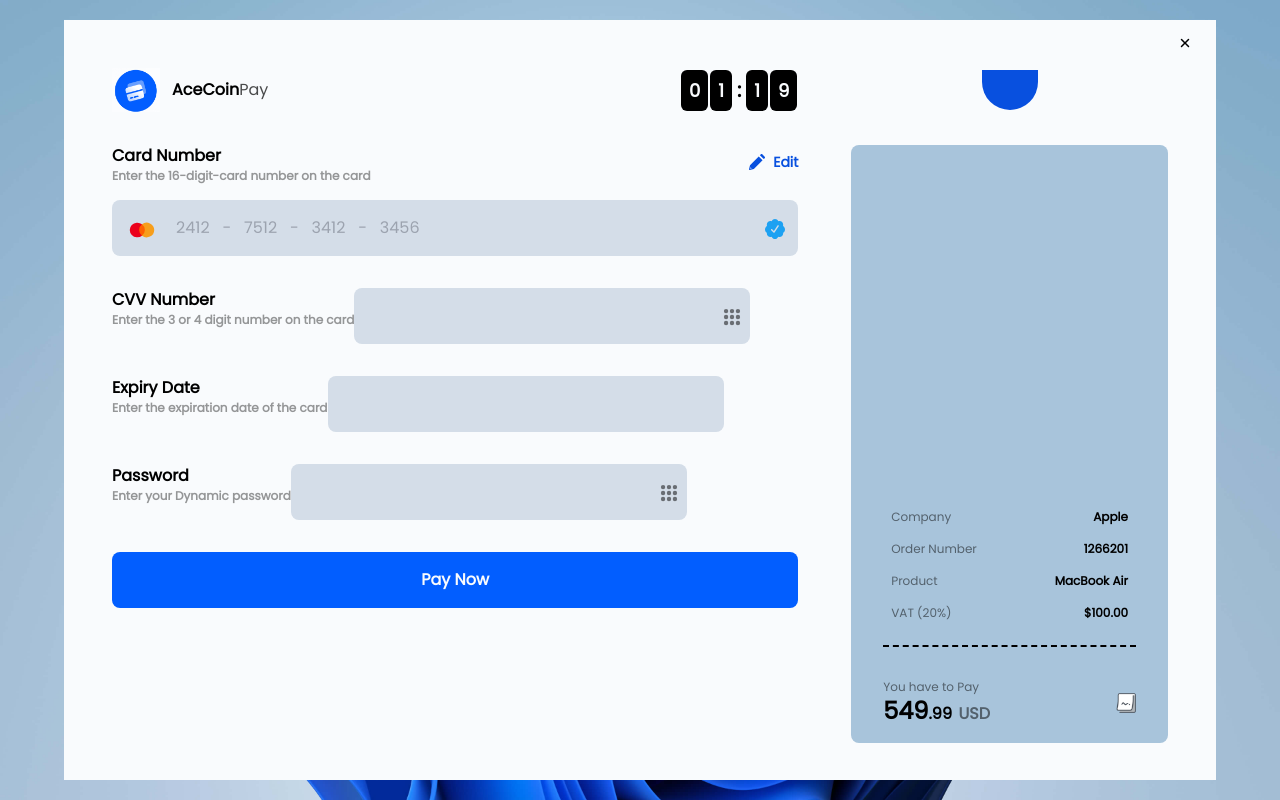
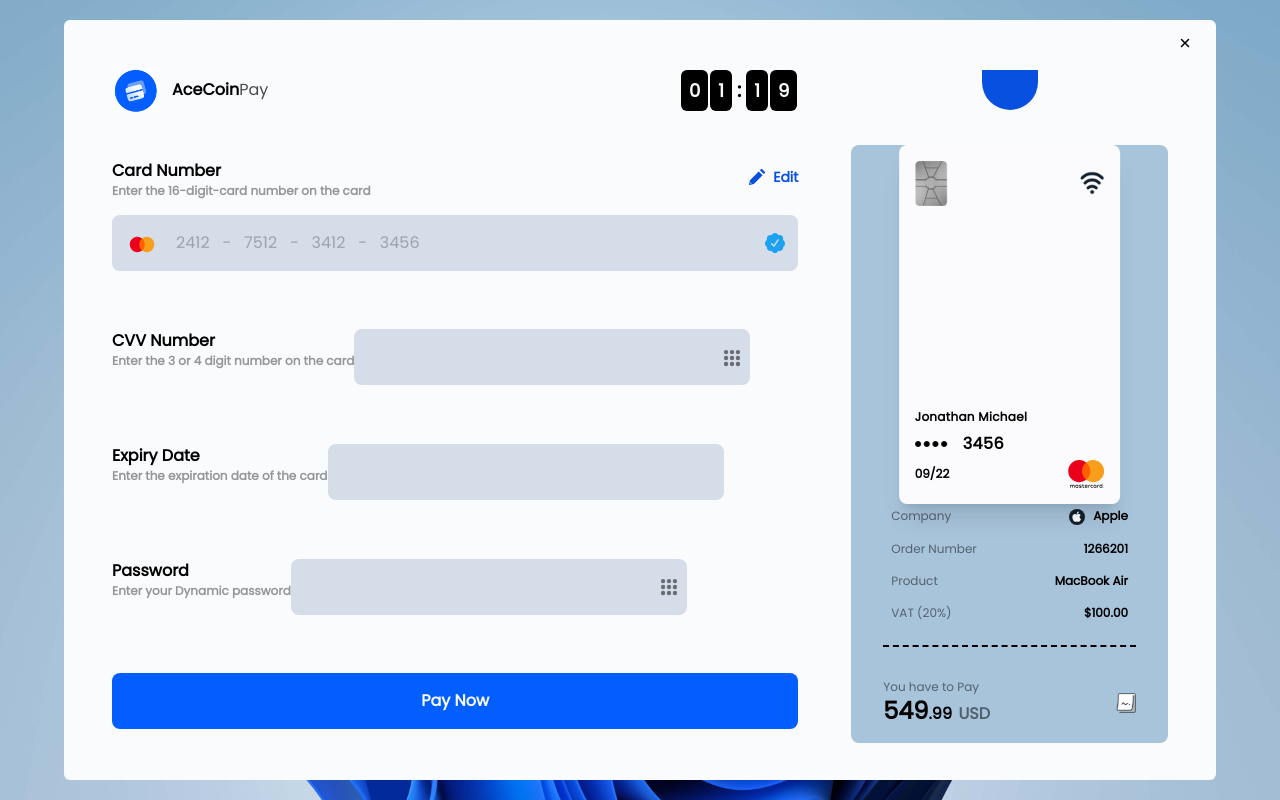
Before and after one commit to Samsegun/ace-pay, a React (Vite) app: page / in a window 1280 px wide. Built offline with nearby package versions, Linux system fonts and the light colour scheme.

Commit message:
card details added

```diff
--- a/src/App.tsx
+++ b/src/App.tsx
@@ -5,12 +5,17 @@
 import mcSymbol from "./assets/mc_symbol.svg";
 import verified from "./assets/verified-badge.svg";
 import dots from "./assets/dots.svg";
+import chip from "./assets/chip.png";
+import wifi from "./assets/wifi.png";
+import masterCard from "./assets/mastercard-2.svg";
+import fourDots from "./assets/four-dots.png";
+import apple from "./assets/apple-13.svg";
 import docket from "./assets/docket.png";
 
 function App() {
     return (
         <div className='min-h-screen bg-center bg-no-repeat bg-cover bg-flower flex-items-center'>
-            <main className='main-wrapper'>
+            <div className='main-wrapper'>
                 <button
                     type='button'
                     className='absolute top-[2%] right-[2%] w-4'>
@@ -19,7 +24,7 @@
 
                 {/* header */}
                 <header className='flex flex-wrap items-center justify-between w-11/12 mx-auto gap-[5%]'>
-                    <div className='flex justify-between items-center lg:basis-[65%]'>
+                    <div className='flex justify-between items-center basis-full gap-4 flex-wrap sm:gap-0 lg:basis-[65%]'>
                         <div className='gap-3 flex-items-center'>
                             <img src={logo} alt='ace coin banner' />
                             <h1>
@@ -45,19 +50,21 @@
                     </div>
                 </header>
 
-                <div className='w-11/12 mx-auto h-full flex-justify-start flex-wrap gap-[5%]'>
+                {/* main body */}
+                <main className='w-11/12 flex items-center h-full mx-auto mt-4 mb-12 xl:my-0'>
+                    <div className='flex justify-between flex-wrap h-[90%] w-full gap-[5%] 2xl:my-8'>
                         <section className='w-full lg:w-auto lg:basis-[65%]'>
                             {/* form */}
-                        <div className='my-8'>
-                            <form>
+                            <div className='my-8 lg:my-0 h-full'>
+                                <form className='form-flex'>
                                     <div className='mb-8'>
                                         <label
                                             htmlFor='card-number'
                                             className='relative block mb-4 font-bold'>
                                             Card Number
                                             <span className='block text-xs opacity-40'>
-                                            Enter the 16-digit-card number on
-                                            the card
+                                                Enter the 16-digit-card number
+                                                on the card
                                             </span>
                                             <span className='absolute top-[20%] right-0 flex-items-center text-blue text-sm'>
                                                 <img
@@ -102,8 +109,8 @@
                                             className='relative block mb-4 font-bold'>
                                             CVV Number
                                             <span className='block text-xs opacity-40'>
-                                            Enter the 3 or 4 digit number on the
-                                            card
+                                                Enter the 3 or 4 digit number on
+                                                the card
                                             </span>
                                         </label>
 
@@ -182,8 +189,54 @@
                             </div>
                         </section>
 
-                    <section className='h-full w-full lg:w-auto lg:basis-[30%] flex flex-col justify-center gap-12'>
-                        <div className='flex items-end justify-center h-[90%] px-8 py-4 rounded-lg bg-light-blue'>
+                        <section className='relative w-full h-full lg:h-auto lg:w-auto lg:basis-[30%]'>
+                            <div className='card-details'>
+                                <div className='h-full flex flex-col justify-between'>
+                                    <div className='flex justify-between items-center'>
+                                        <img
+                                            src={chip}
+                                            alt='micro chip'
+                                            className='w-8'
+                                        />
+                                        <img
+                                            src={wifi}
+                                            alt='wifi'
+                                            className='w-6'
+                                        />
+                                    </div>
+
+                                    <div className='font-semibold'>
+                                        <div>
+                                            <span className='text-xs tracking-wide'>
+                                                Jonathan Michael
+                                            </span>
+                                            <span className='flex items-center gap-4 tracking-wide'>
+                                                <span className=''>
+                                                    <img
+                                                        src={fourDots}
+                                                        alt='coded'
+                                                        className='w-8'
+                                                    />
+                                                </span>
+                                                <span>3456</span>
+                                            </span>
+                                        </div>
+
+                                        <div className='flex justify-between items-center text-xs'>
+                                            <span>09/22</span>
+                                            <span>
+                                                <img
+                                                    src={masterCard}
+                                                    alt='master card'
+                                                    className='w-9'
+                                                />
+                                            </span>
+                                        </div>
+                                    </div>
+                                </div>
+                            </div>
+
+                            <div className='flex items-end justify-center h-[100%] px-4 py-4 rounded-lg bg-light-blue lg:px-8'>
                                 <div className='w-full'>
                                     <div className='p-2 border-b-2 border-opacity-50 border-dashed'>
                                         <ul className='[&>li]:flex [&>li]:justify-between'>
@@ -192,6 +245,11 @@
                                                     Company
                                                 </span>
                                                 <span className='text-xs font-semibold'>
+                                                    <img
+                                                        src={apple}
+                                                        alt='apple'
+                                                        className='inline w-4 mr-2'
+                                                    />
                                                     Apple
                                                 </span>
                                             </li>
@@ -249,6 +307,7 @@
                     </div>
                 </main>
             </div>
+        </div>
     );
 }
 
--- a/src/index.css
+++ b/src/index.css
@@ -28,10 +28,14 @@
         @apply flex items-start justify-start;
     }
     .main-wrapper {
-        @apply w-[90%] max-w-screen-2xl h-[90vh] xl:h-[95vh] 2xl:h-fit bg-light py-12 relative overflow-y-scroll lg:overflow-y-hidden;
+        @apply w-[90%] max-w-screen-2xl h-[95vh] md:h-[95vh]
+        xl:h-[95vh] 2xl:h-fit bg-light py-12 rounded-md relative overflow-y-scroll xl:overflow-y-hidden;
     }
     .timer {
         @apply text-light text-lg bg-dark p-2 mx-[1px] rounded-md font-bold;
+    }
+    .form-flex {
+        @apply lg:h-full lg:flex lg:flex-col lg:justify-around;
     }
     .input {
         @apply block w-full px-10 py-4 rounded-lg outline-none bg-gray;
@@ -39,4 +43,7 @@
     .input-badge {
         @apply w-5 absolute top-1/3 right-[2%];
     }
+    .card-details {
+        @apply absolute bg-[#FBFBFDff] w-[70%] h-3/5 left-1/2 -translate-x-1/2 p-4 rounded-lg shadow-xl;
+    }
 }
```
Also changed, not shown: src/assets/four-dots.png (added). Lines whose indentation alone changed are shown as unchanged.
